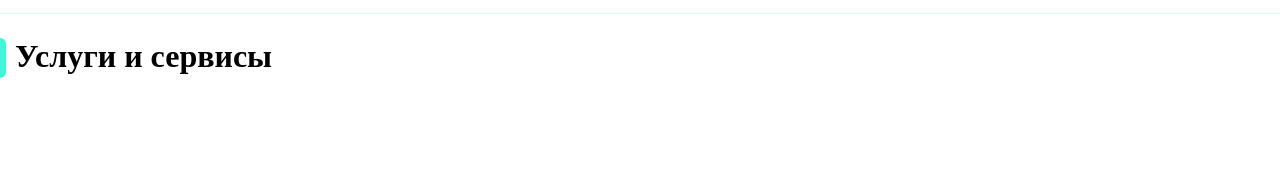
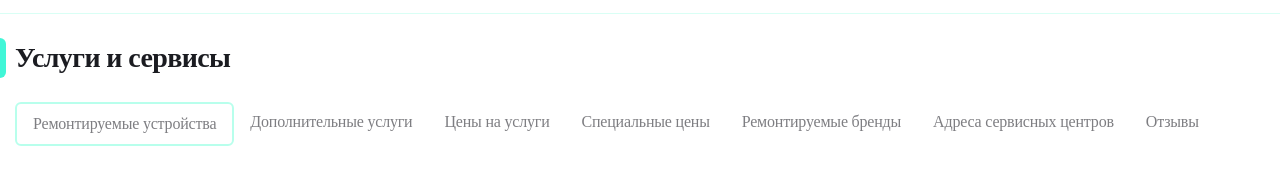
Before and after one commit to Kiirrusha/6-Environment-settings-and-final-mockup, a plain HTML site: page index.html in a window 1280 px wide. Shown: the part 74-258 px from the top of the page. Drawn offline with Linux system fonts and the light colour scheme.

Commit message:
finish services-list

```diff
--- a/index.html
+++ b/index.html
@@ -1,20 +1,24 @@
 <!DOCTYPE html>
-<html>
+<html lang="ru">
+
   <head>
     <meta charset="utf-8" />
     <link rel="stylesheet" href="main.css" />
     <link rel="stylesheet" href="reset.css" />
     <meta name="viewport" content="width=device-width, initial-scale=1.0" />
   </head>
+
   <body>
     <header class="header">
       <nav class="header__menu">
         <img class="header__menu__icon" src="/img/burger.svg" alt="menu" />
       </nav>
+
       <div class="header__logo">
         <img class="header__logo__icon" src="/img/Group.svg" alt="logo" />
         <div class="header__logo__divider"></div>
       </div>
+
       <ul class="header__service">
         <img
           class="header__sevice__icon-repair"
@@ -28,10 +32,39 @@
         />
       </ul>
     </header>
+
     <main class="main">
-      <h1 class="main__title"> Услуги и сервисы</h1>
-      <ul></ul>
-      <div></div>
+      <h1 class="main__title">Услуги и сервисы</h1>
+
+      <ul class="main__services-list">
+        <li class="services-list__item services-list__item_active">
+          <a class="services-list__link services-list__link_first" href="#">Ремонтируемые устройства</a>
+        </li>
+        <li class="services-list__item">
+          <a class="services-list__link" href="#">Дополнительные услуги</a>
+        </li>
+        <li class="services-list__item">
+          <a class="services-list__link" href="#">Цены на услуги</a>
+        </li>
+        <li class="services-list__item">
+          <a class="services-list__link" href="#">Специальные цены</a>
+        </li>
+        <li class="services-list__item">
+          <a class="services-list__link" href="#">Ремонтируемые бренды</a>
+        </li>
+        <li class="services-list__item">
+          <a class="services-list__link" href="#">Адреса сервисных центров</a>
+        </li>
+        <li class="services-list__item">
+          <a class="services-list__link services-list__link_last" href="#">Отзывы</a>
+        </li>
+      </ul>
+
+      <div>
+        <div></div>
+        <div></div>
+      </div>
     </main>
+
   </body>
 </html>
--- a/main.css
+++ b/main.css
@@ -35,7 +35,14 @@
 }
 
 .main__title {
-
+    color: #1B1C21;
+    /* font-family: TT Lakes; */
+    font-size: 28px;
+    font-style: normal;
+    font-weight: 700;
+    line-height: 40px;
+    letter-spacing: -0.6px;
+    margin-bottom: 24px;
 
 }
 
@@ -50,3 +57,38 @@
     border-radius: 0 10px 10px 0;
 
 }
+
+.main__services-list {
+    display: flex;
+    overflow: scroll;
+    margin-bottom: 24px;
+}
+
+.main__services-list::-webkit-scrollbar {
+    display: none;
+}
+
+.services-list__item {
+    padding: 8px 16px 8px 16px;
+}
+.services-list__item:last-child {
+    padding-right: 0;
+}
+
+.services-list__item_active {
+    border-radius: 6px;
+    border: 2px solid #B8FFEC;
+    background: #FFF;
+    }
+
+.services-list__link {
+    white-space: nowrap;
+    color: #7E7E82;
+    /* font-family: TT Lakes; */
+    font-size: 16px;
+    font-style: normal;
+    font-weight: 500;
+    line-height: 24px;
+    letter-spacing: -0.2px;
+
+}
--- a/reset.css
+++ b/reset.css
@@ -3,3 +3,16 @@
 	padding: 0;
 	box-sizing: border-box;
 }
+
+
+ul {
+	padding: 0;
+}
+
+li {
+	list-style-type: none;
+}
+
+a {
+	text-decoration: none;
+}
```
